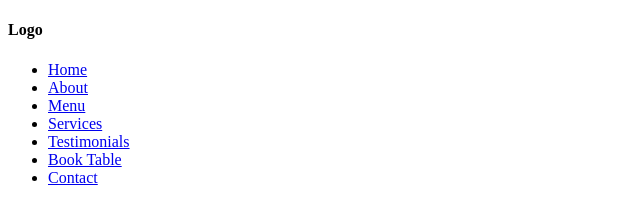
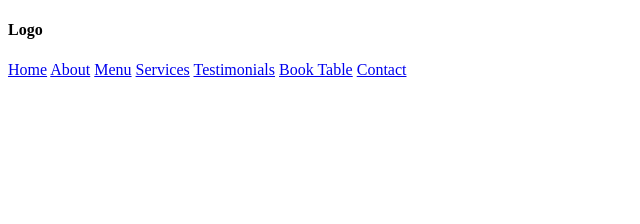
Before and after one commit to verowangari/Restaurant, a plain HTML site: page index.html in a window 1280 px wide. Shown: the whole page, without its empty margins (0-640 px from the left). Drawn offline with Linux system fonts and the light colour scheme.

Commit message:
remove the items in the navigation bar from unordered list tag

```diff
--- a/index.html
+++ b/index.html
@@ -12,15 +12,15 @@
     <div class="nav">
 
         <div class="logo"> <h4>Logo</h4></div>
-        <ul>
-            <li><a href="#"> Home</a></li>
-            <li><a href="#"> About</a></li>
-            <li><a href="#"> Menu</a></li>
-            <li><a href="#"> Services</a></li>
-            <li><a href="#"> Testimonials</a></li>
-            <li><a href="#"> Book Table</a></li>
-            <li><a href="#"> Contact</a></li>
-        </ul>
+
+            <a href="#"> Home</a>
+            <a href="#"> About</a>
+            <a href="#"> Menu</a>
+            <a href="#"> Services</a>
+            <a href="#"> Testimonials</a>
+            <a href="#"> Book Table</a>
+            <a href="#"> Contact</a>
+
     </div>
 </body>
 </html>
```
